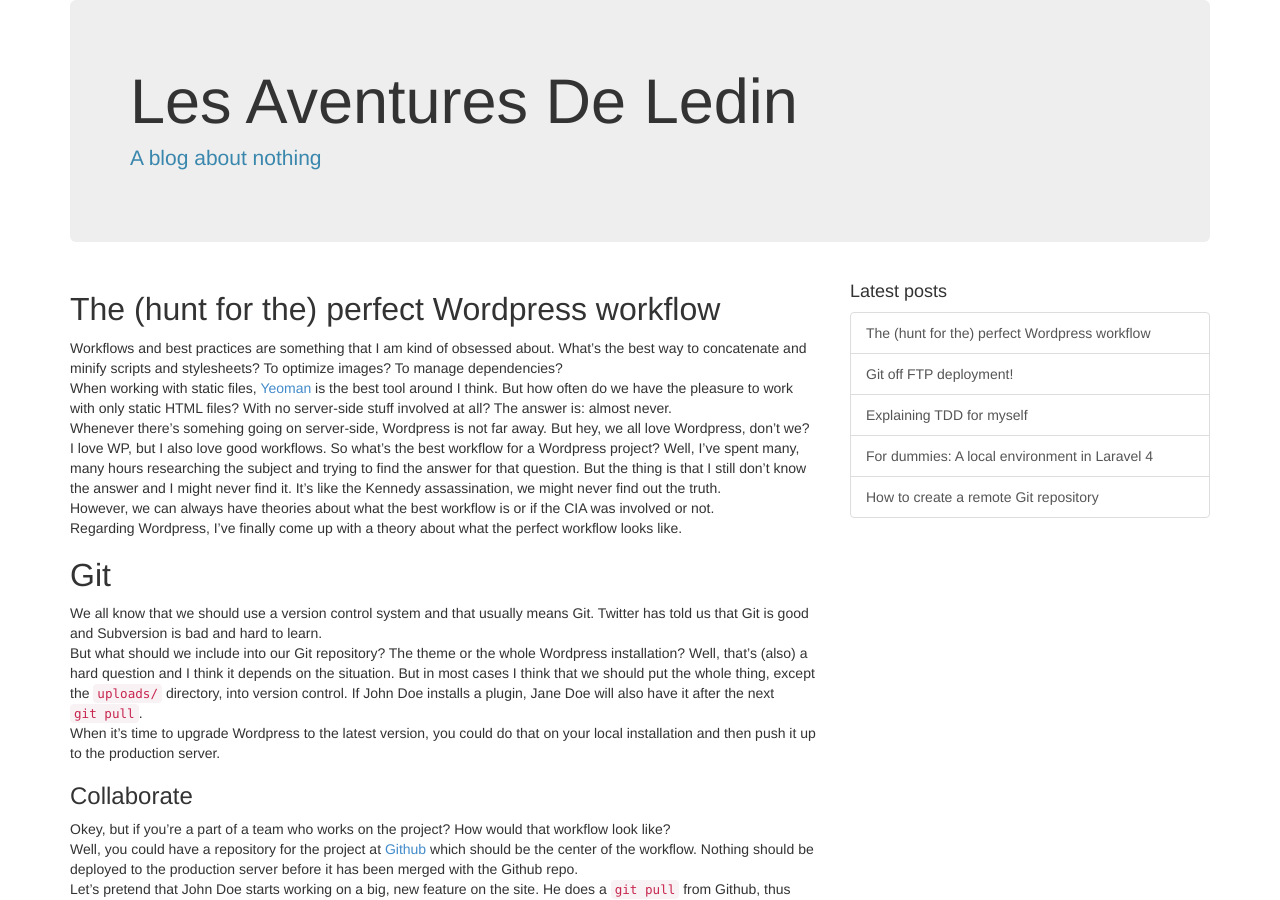
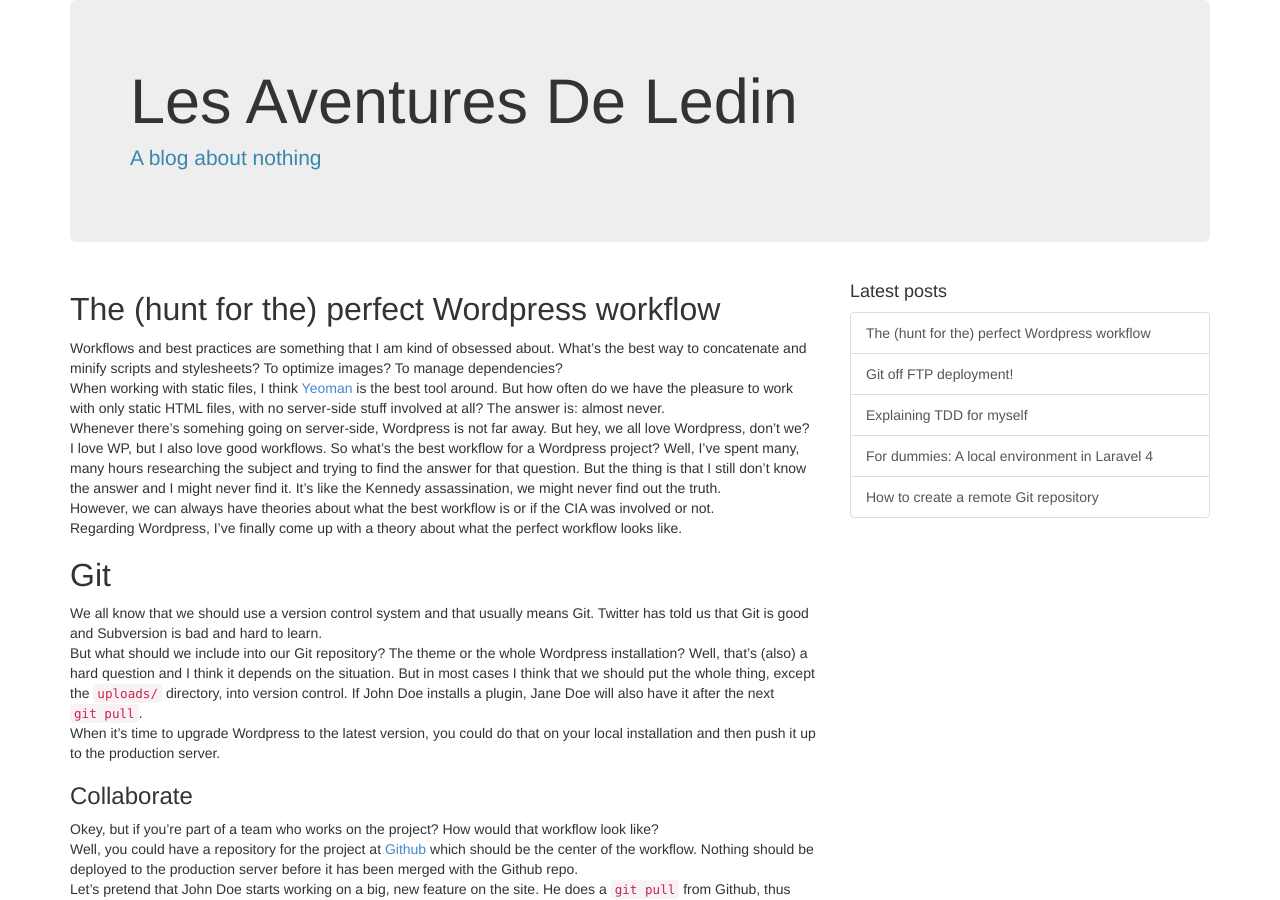
Before and after one commit to stefanledin/stefanledin.github.com, a Jekyll site: the page built from _posts/2014-03-19-the-hunt-for-the-perfect-wordpress-workflow.md, in a window 1280 px wide and 900 px high. Built offline with Jekyll 4.4.1, drawn with Linux system fonts in a browser that asks for light colours; nearby versions of some CDN libraries; Markdown is read by kramdown in place of the engine named in the settings; comment, search, counter and statistics services are not loaded; some of the changed text lies outside the part shown.

Commit message:
omformulerat vissa grejer

```diff
--- a/_posts/2014-03-19-the-hunt-for-the-perfect-wordpress-workflow.md
+++ b/_posts/2014-03-19-the-hunt-for-the-perfect-wordpress-workflow.md
@@ -7,7 +7,7 @@ comments: true
 ---
 
 Workflows and best practices are something that I am kind of obsessed about.  What's the best way to concatenate and minify scripts and stylesheets? To optimize images? To manage dependencies?
-When working with static files, [Yeoman](http://yeoman.io) is the best tool around I think. But how often do we have the pleasure to work with only static HTML files? With no server-side stuff involved at all? The answer is: almost never.
+When working with static files, I think [Yeoman](http://yeoman.io) is the best tool around. But how often do we have the pleasure to work with only static HTML files, with no server-side stuff involved at all? The answer is: almost never.
 Whenever there's somehing going on server-side, Wordpress is not far away. But hey, we all love Wordpress, don't we?
 I love WP, but I also love good workflows. So what's the best workflow for a Wordpress project? Well, I've spent many, many hours researching the subject and trying to find the answer for that question. But the thing is that I still don't know the answer and I might never find it.  It's like the Kennedy assassination, we might never find out the truth.
 However, we can always have theories about what the best workflow is or if the CIA was involved or not.
@@ -19,7 +19,7 @@ But what should we include into our Git repository? The theme or the whole Wordp
 When it's time to upgrade Wordpress to the latest version, you could do that on your local installation and then push it up to the production server.
 
 ###Collaborate
-Okey, but if you're a part of a team who works on the project? How would that workflow look like?
+Okey, but if you're part of a team who works on the project? How would that workflow look like?
 Well, you could have a repository for the project at [Github](http://www.github.com) which should be the center of the workflow. Nothing should be deployed to the production server before it has been merged with the Github repo.
 Let's pretend that John Doe starts working on a big, new feature on the site. He does a ``git pull`` from Github, thus ensureing that he's completley up to date with the code.
 John works on this new feature durning a couple of weeks and is ready to deploy it. However, meanwhile John has worked on the new feature, Jane Doe has made several bugfixes and deployed them. So before John kan push up the new feature, he has to do a ``git pull`` and merge his changes with Janes.
```
Also changed, not shown: other parts of _posts/2014-03-19-the-hunt-for-the-perfect-wordpress-workflow.md (+1 -1 lines).
